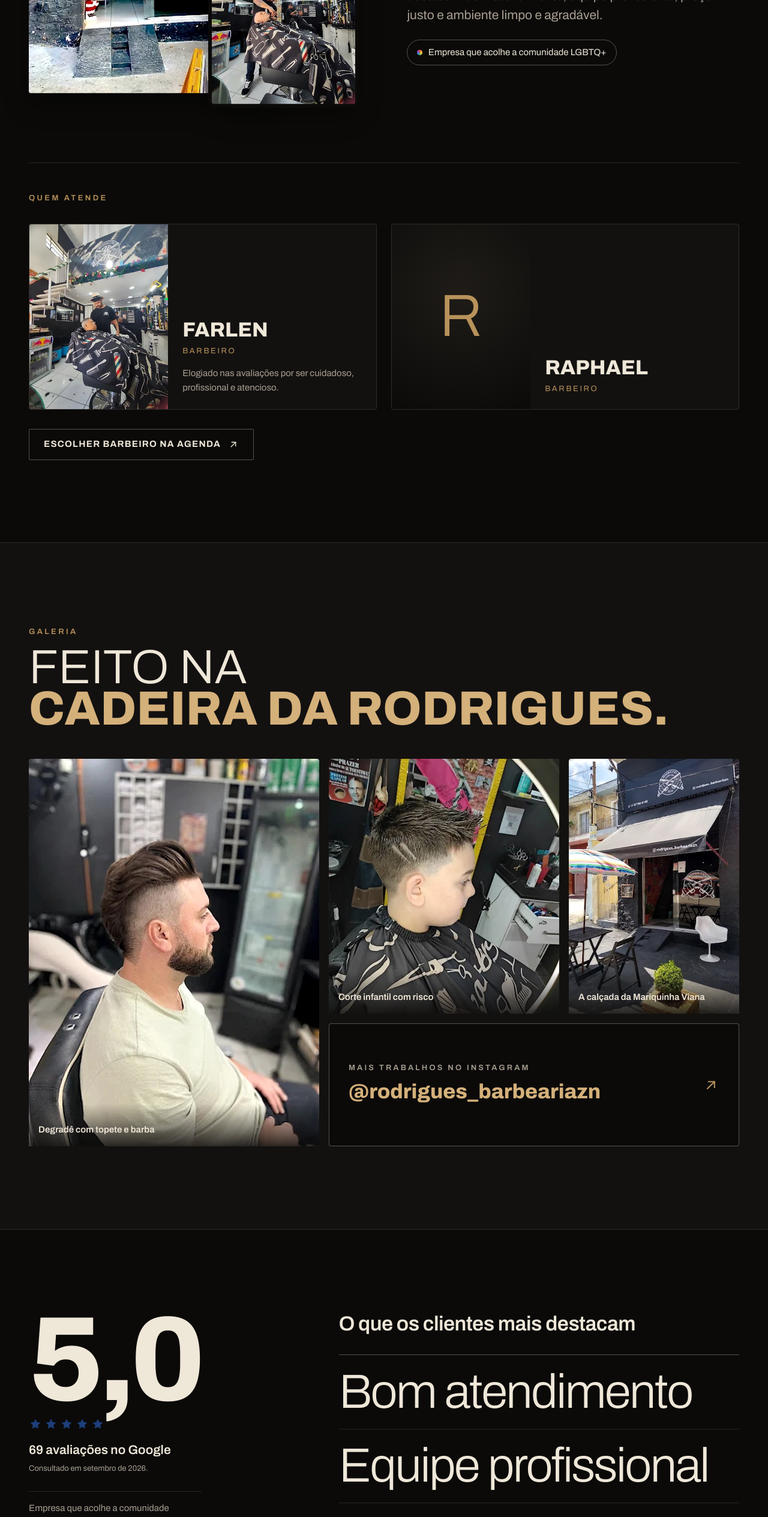
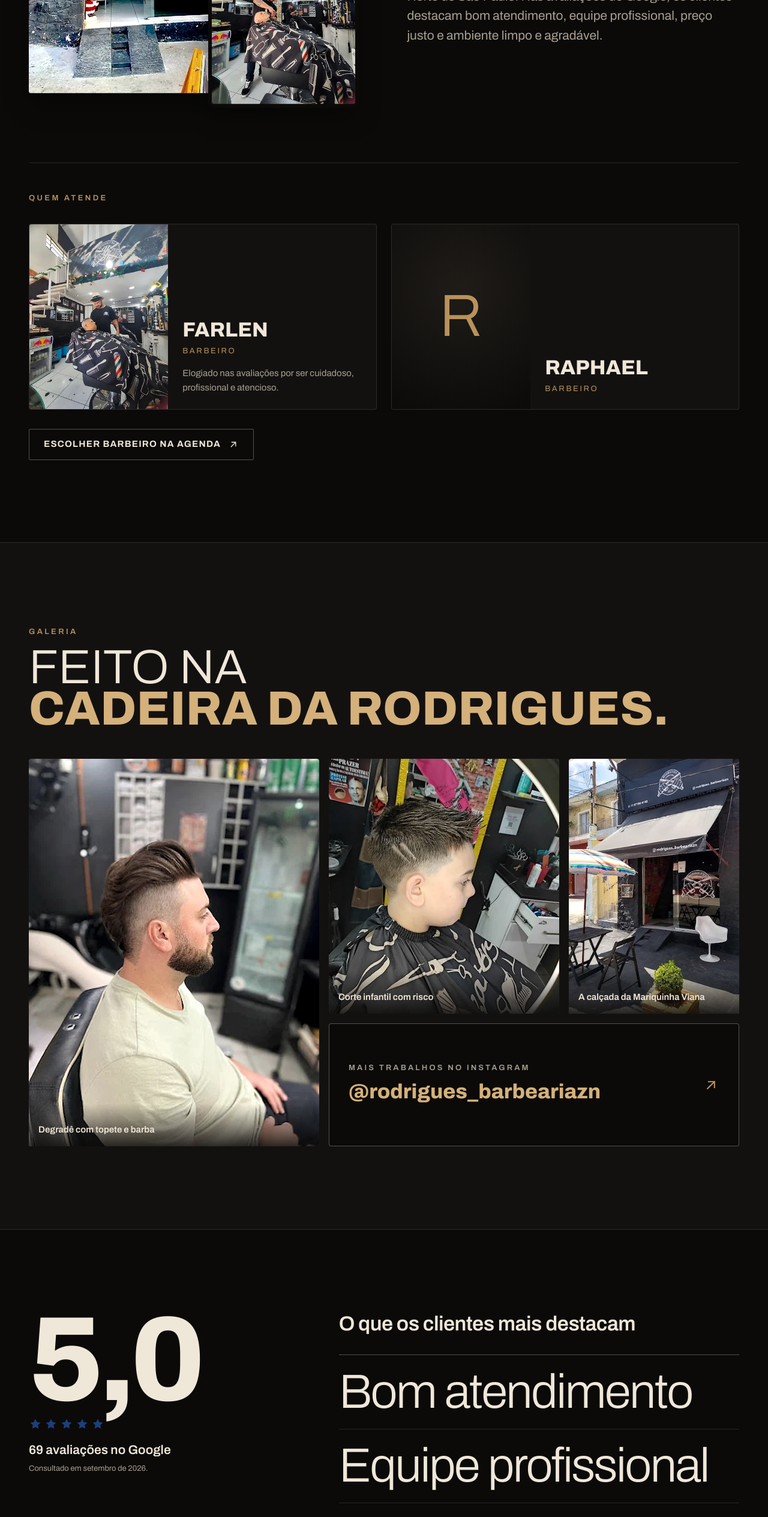
Before and after one commit to goulartttt/barbeariaRodrigues, a Next.js app: page / in a window 1280 px wide. Shown: the part 2945-5474 px from the top of the page at 60% size. Built offline with nearby package versions, Linux system fonts and the light colour scheme.

Commit message:
Remove the LGBTQ+ mentions at the owner's request
Co-Authored-By: Claude Opus 5.5 (1M context) <noreply@anthropic.com>
Claude-Session: https://claude.ai/code/session_01HWkyaUec7G7dRsgx69BpBu

```diff
--- a/src/components/About.jsx
+++ b/src/components/About.jsx
@@ -43,9 +43,6 @@ export function About() {
             A Rodrigues fica na {address.street}, {address.number}, na {address.region} de{" "}
             {address.city}. Nas avaliações do Google, os clientes destacam {themes}.
           </p>
-          <p className={styles.badge} data-reveal>
-            Empresa que acolhe a comunidade LGBTQ+
-          </p>
         </div>
 
         <div className={styles.team}>
--- a/src/components/About.module.css
+++ b/src/components/About.module.css
@@ -70,24 +70,6 @@
   font-size: var(--text-lg);
   color: var(--fg-muted);
   text-wrap: pretty;
-}
-
-.badge {
-  display: inline-flex;
-  align-items: center;
-  gap: 0.6rem;
-  padding: 0.55rem 1rem;
-  border: 1px solid var(--line-strong);
-  border-radius: var(--radius-pill);
-  font-size: var(--text-sm);
-}
-
-.badge::before {
-  content: "";
-  width: 0.55rem;
-  height: 0.55rem;
-  border-radius: 50%;
-  background: conic-gradient(#e24c4c, #f0a53c, #f2d74a, #4cae5b, #3f7fd6, #8a4fc9, #e24c4c);
 }
 
 .team {
--- a/src/components/Reviews.jsx
+++ b/src/components/Reviews.jsx
@@ -19,7 +19,6 @@ export function Reviews() {
             {reviewCount} avaliações no Google
             <span className={styles.checked}>Consultado em {checkedAt}.</span>
           </p>
-          <p className={styles.welcome}>Empresa que acolhe a comunidade LGBTQ+.</p>
         </div>
 
         <div className={styles.body}>
--- a/src/components/Reviews.module.css
+++ b/src/components/Reviews.module.css
@@ -43,15 +43,6 @@
   font-size: var(--text-xs);
   font-weight: 400;
   color: var(--muted);
-}
-
-.welcome {
-  margin-top: 0.75rem;
-  padding-top: 1rem;
-  border-top: 1px solid var(--line);
-  max-width: 18rem;
-  font-size: var(--text-sm);
-  color: var(--ink-soft);
 }
 
 .body {
```
